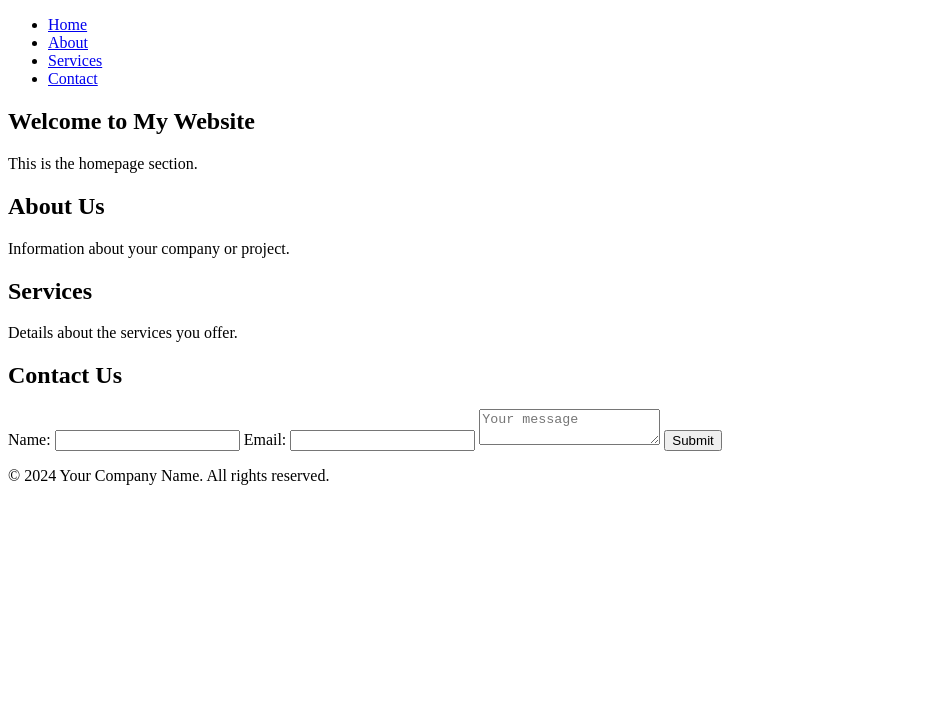
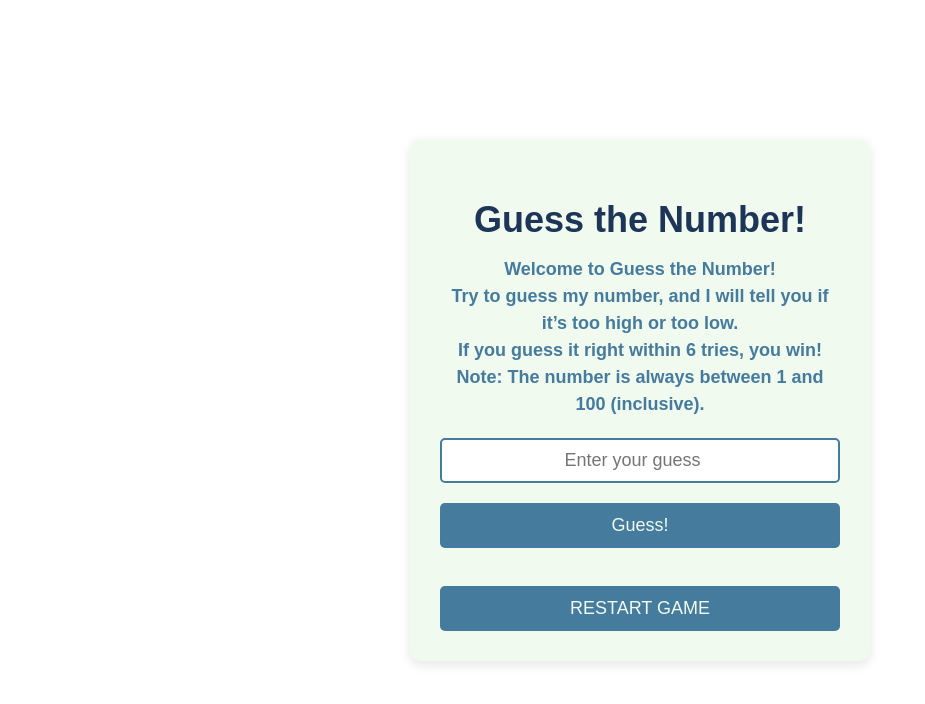
Before and after one commit to acise03/Guess-the-Number, a plain HTML site: page index.html in a window 1280 px wide. Shown: the whole page, without its empty margins (0-925 px from the left). Drawn offline with Linux system fonts and the light colour scheme.

Commit message:
Update index.html

```diff
--- a/index.html
+++ b/index.html
@@ -1,57 +1,172 @@
 <!DOCTYPE html>
 <html lang="en">
+
 <head>
     <meta charset="UTF-8">
     <meta name="viewport" content="width=device-width, initial-scale=1.0">
-    <meta http-equiv="X-UA-Compatible" content="ie=edge">
-    <title>Your Page Title</title>
-    <link rel="stylesheet" href="styles.css"> <!-- Link to external CSS file (optional) -->
+    <title>Guess the Number!</title>
+    <style>
+        body, html {
+            margin: 0;
+            padding: 0;
+            font-family: 'Arial', sans-serif;
+            height: 100%;
+            display: flex;
+            justify-content: center;
+            align-items: center;
+            background-color: #ffffff;
+        }
+
+        main {
+            background-color: #f1faee;
+            border-radius: 10px;
+            box-shadow: 0 4px 12px rgba(0, 0, 0, 0.1);
+            padding: 30px;
+            text-align: center;
+            width: 400px;
+        }
+
+        h1 {
+            color: #1d3557;
+            font-size: 36px;
+            margin-bottom: 10px;
+        }
+
+        h2 {
+            color: #457b9d;
+            font-size: 18px;
+            margin-bottom: 20px;
+            line-height: 1.5;
+        }
+
+        input[type="number"] {
+            width: 100%;
+            padding: 10px;
+            font-size: 18px;
+            margin-bottom: 20px;
+            border: 2px solid #457b9d;
+            border-radius: 5px;
+            box-sizing: border-box;
+            text-align: center;
+        }
+
+        button {
+            padding: 12px 20px;
+            font-size: 18px;
+            background-color: #457b9d;
+            color: #f1faee;
+            border: none;
+            border-radius: 5px;
+            cursor: pointer;
+            transition: background-color 0.3s ease;
+            width: 100%;
+        }
+
+        button:hover {
+            background-color: #1d3557;
+        }
+
+        #guessed {
+            color: #e63946;
+            font-size: 20px;
+            margin-top: 20px;
+        }
+
+        #attempts {
+            color: #386641;
+            font-size: 18px;
+            margin-top: 10px;
+        }
+
+        @media (max-width: 480px) {
+            main {
+                width: 90%;
+                padding: 20px;
+            }
+
+            h1 {
+                font-size: 28px;
+            }
+
+            h2 {
+                font-size: 16px;
+            }
+
+            button {
+                font-size: 16px;
+            }
+        }
+    </style>
 </head>
+
 <body>
-
-    <header>
-        <nav>
-            <ul>
-                <li><a href="#home">Home</a></li>
-                <li><a href="#about">About</a></li>
-                <li><a href="#services">Services</a></li>
-                <li><a href="#contact">Contact</a></li>
-            </ul>
-        </nav>
-    </header>
-
     <main>
-        <section id="home">
-            <h1>Welcome to My Website</h1>
-            <p>This is the homepage section.</p>
+        <section id="title">
+            <h1>Guess the Number!</h1>
         </section>
 
-        <section id="about">
-            <h2>About Us</h2>
-            <p>Information about your company or project.</p>
+        <section id="introduce">
+            <h2>Welcome to Guess the Number!<br>Try to guess my number, and I will tell you if it’s too high or too low.<br>If you guess it right within 6 tries, you win!<br>Note: The number is always between 1 and 100 (inclusive).</h2>
         </section>
 
-        <section id="services">
-            <h2>Services</h2>
-            <p>Details about the services you offer.</p>
-        </section>
+        <div id="game-controls">
+            <input type="number" id="userGuess" min="1" max="100" placeholder="Enter your guess">
+            <button onclick="madeGuess()">Guess!</button>
+        </div>
 
-        <section id="contact">
-            <h2>Contact Us</h2>
-            <form action="#" method="post">
-                <label for="name">Name:</label>
-                <input type="text" id="name" name="name">
-                <label for="email">Email:</label>
-                <input type="email" id="email" name="email">
-                <textarea id="message" name="message" placeholder="Your message"></textarea>
-                <button type="submit">Submit</button>
-            </form>
-        </section>
+        <div id="feedback">
+            <div id="guessed"></div>
+            <div id="attempts"></div> <br>
+        </div>
+
+        <button onclick="restart()">RESTART GAME</button>
     </main>
 
-    <footer>
-        <p>&copy; 2024 Your Company Name. All rights reserved.</p>
-    </footer>
+    <script>
+        let myNumber = Math.floor(Math.random() * 100) + 1;
+        let guessedtf = false;
+        let attemptNumber = 0;
 
+        function madeGuess() {
+            const guess = document.getElementById('userGuess').value;
+            const feedback = document.getElementById('guessed');
+            const guessesLeft = document.getElementById('attempts');
+
+            if (attemptNumber >= 6) {
+                feedback.textContent = "You have no more guesses left. Please click restart.";
+            } else {
+                if (guess < 1 || guess > 100 || isNaN(guess)) {
+                    feedback.textContent = "Please enter a valid number between 1 and 100.";
+                } else if (guess == myNumber) {
+                    feedback.textContent = "Correct!";
+                    guessedtf = true;
+                } else if (guess < myNumber) {
+                    feedback.textContent = "Too low.";
+                } else if (guess > myNumber) {
+                    feedback.textContent = "Too high.";
+                }
+
+                attemptNumber++;
+
+                if (guessedtf) {
+                    guessesLeft.textContent = "YOU WIN!\n";
+                } else {
+                    guessesLeft.textContent = `You have ${6 - attemptNumber} guesses left.\n`;
+                }
+            }
+        }
+
+        function restart() {
+            const feedback = document.getElementById('guessed');
+            const guessesLeft = document.getElementById('attempts');
+
+            myNumber = Math.floor(Math.random() * 100) + 1;
+            guessedtf = false;
+            attemptNumber = 0;
+            feedback.textContent = "";
+            guessesLeft.textContent = "";
+        }
+    </script>
 </body>
+
 </html>
```
